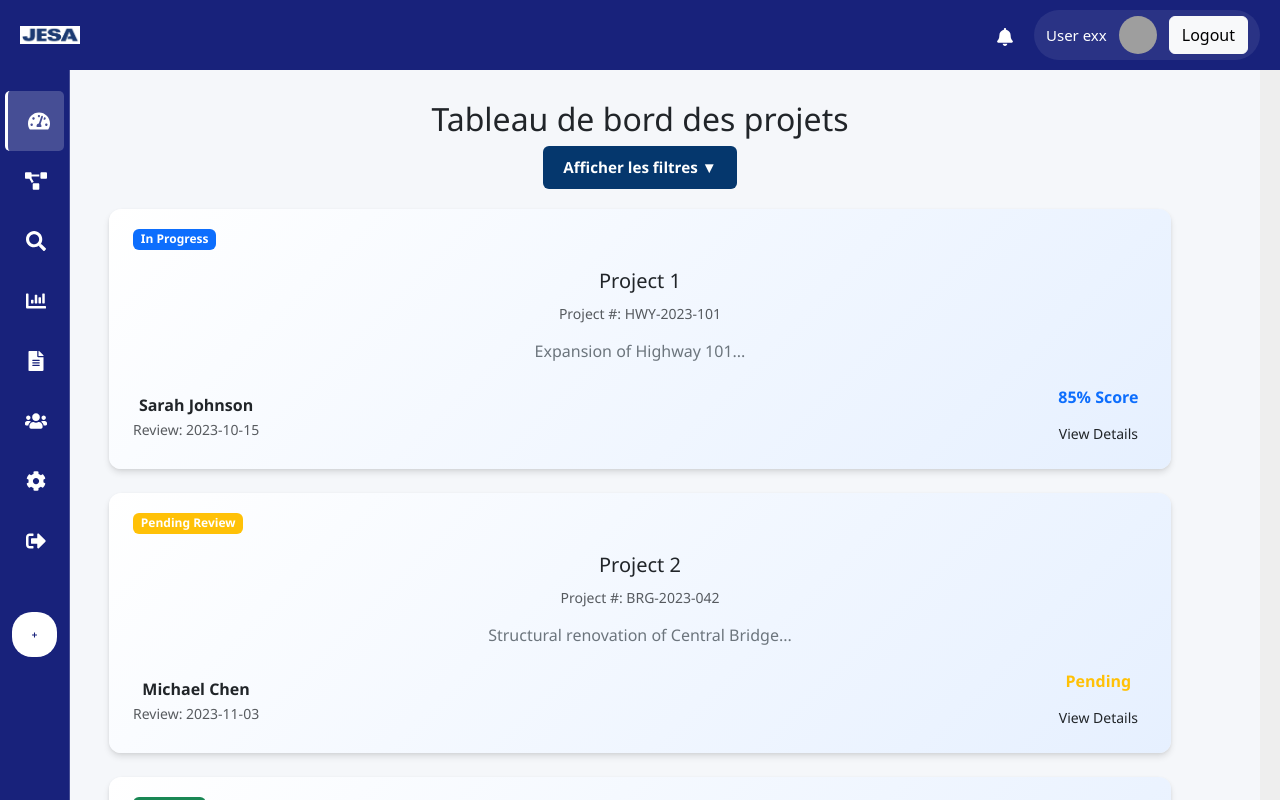
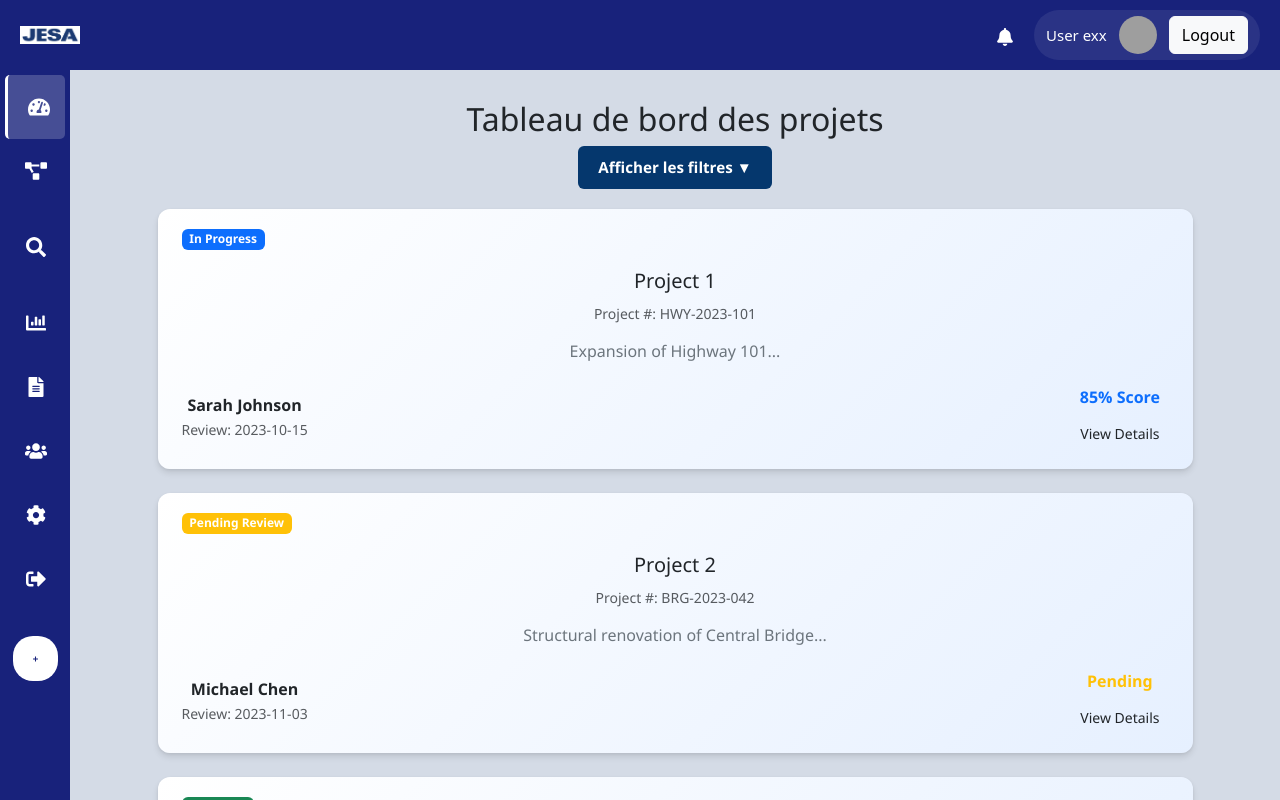
Before and after one commit to SaadGtite/JESA_Proj, a React (Create React App) app in the folder Front-end/: page /home in a window 1280 px wide. Shown: the top 800 px of the page. Built offline with nearby package versions, Linux system fonts and the light colour scheme; grey boxes are pictures that could not be loaded.

Commit message:
fron-ent v4

```diff
--- a/Front-end/package.json
+++ b/Front-end/package.json
@@ -3,6 +3,7 @@
   "version": "0.1.0",
   "private": true,
   "dependencies": {
+    "@tailwindcss/cli": "^4.1.11",
     "@testing-library/dom": "^10.4.0",
     "@testing-library/jest-dom": "^6.6.3",
     "@testing-library/react": "^16.3.0",
@@ -12,6 +13,7 @@
     "react-icons": "^5.5.0",
     "react-router-dom": "^7.6.3",
     "react-scripts": "5.0.1",
+    "tailwindcss": "^4.1.11",
     "web-vitals": "^2.1.4"
   },
   "scripts": {
--- a/Front-end/src/components/Sidebar.css
+++ b/Front-end/src/components/Sidebar.css
@@ -1,19 +1,22 @@
+/* Prevent horizontal scrolling on the whole page */
+html, body {
+  width: 100%;
+  overflow-x: hidden;
+  margin: 0;
+  padding: 0;
+  box-sizing: border-box;
+}
+
 .sidebar {
   position: fixed;
-  top: 70px; /* height of your topbar */
+  top: 70px;
   left: 0;
   width: 70px;
-  height: calc(100vh - 70px); /* full height minus topbar */
+  height: calc(100vh - 70px); /* fill from under topbar to bottom */
   background-color: #18227b;
   backdrop-filter: blur(10px);
   color: white;
   transition: width 0.3s;
-  overflow: hidden;
-  display: flex;
-  flex-direction: column;
-  align-items: center;
-  padding-top: 1rem;
-  border-right: 1px solid rgba(255, 255, 255, 0.2);
   z-index: 999; /* ensure it's above content but below topbar */
 }
 
@@ -50,6 +53,17 @@
   display: flex;
   height: calc(100vh - 70px); /* full height minus topbar */
   width: 100%;
+  margin: 0;
+  padding: 0;
+  box-sizing: border-box;
+  overflow-x: hidden;
+}
+
+.app-container.sidebar-expanded .sidebar {
+  width: 240px;
+  align-items: flex-start;
+  padding-left: 20px;
+  background-color: #18227b; /* solid blue */
 }
 
 /* Sidebar styles already defined, keep them */
@@ -59,14 +73,25 @@
   flex: 1;
   display: flex;
   flex-direction: column;
-  align-items: center;         /* horizontal centering */
-  justify-content: center;     /* vertical centering */
-  padding: 90px 20px 20px 20px;
-  min-height: calc(100vh - 70px);
-  background-color: #eeeeee;
+  align-items: stretch;
+  justify-content: flex-start;
+  height: 100%;
+  min-width: 0;
+  min-height: 0;
+  padding: 0;
+  background: #d4dbe6; /* <-- Set this to your main content background color */
   box-sizing: border-box;
+  overflow-y: auto;
+  overflow-x: hidden;
+  transition: margin-left 0.3s, background 0.3s;
+  margin-left: 70px; /* Default sidebar width */
 }
 
+/* When sidebar is expanded, increase margin-left */
+.sidebar:hover ~ .content-area,
+.app-container.sidebar-expanded .content-area {
+  margin-left: 240px;
+}
 
 .sidebar-menu li {
   display: flex;
@@ -83,9 +108,20 @@
   border-radius: 5px;
 }
 
-.sidebar-menu span {
-  display: none;
-  white-space: nowrap;
+/* Hide text by default, but delay hiding to match sidebar collapse */
+.sidebar-menu span,
+.new-project-text {
+  opacity: 0;
+  visibility: hidden;
+  transition: opacity 0.2s 0.3s, visibility 0s 0.5s; /* delay opacity/visibility when collapsing */
+}
+
+/* Show text after sidebar expands */
+.sidebar:hover .sidebar-menu span,
+.sidebar:hover .new-project-text {
+  opacity: 1;
+  visibility: visible;
+  transition: opacity 0.2s 0.15s, visibility 0s 0s; /* fade in after expand */
 }
 
 .sidebar:hover .sidebar-menu span {
--- a/Front-end/src/components/Sidebar.js
+++ b/Front-end/src/components/Sidebar.js
@@ -42,7 +42,7 @@ const Sidebar = () => {
       case 'Dashboard':
         return <DashboardPage />;
       case 'Projects':
-        return <div className="content"><h2>Projects</h2><p>Manage your projects here.</p></div>;
+        return <div className="content "><h2>Projects</h2><p>Manage your projects here.</p></div>;
       case 'CRR Reviews':
         return <div className="content"><h2>CRR Reviews</h2><p>View and manage CRR reviews.</p></div>;
       case 'Analytics':
--- a/Front-end/src/index.css
+++ b/Front-end/src/index.css
@@ -1,3 +1,5 @@
+
+
 body {
   margin: 0;
   font-family: -apple-system, BlinkMacSystemFont, 'Segoe UI', 'Roboto', 'Oxygen',
--- a/Front-end/src/pages/Dashboard.css
+++ b/Front-end/src/pages/Dashboard.css
@@ -4,12 +4,13 @@
  align-items: center;
  justify-content: flex-start;
  width: 100%;
+ height: calc(100vh - 70px); /* always fill from topbar to bottom */
  box-sizing: border-box;
  padding: 30px;
- background-color: #f5f7fa;
- min-height: 100vh;
+ background-color: #d4dbe6;
  font-family: 'Segoe UI', sans-serif;
  text-align: center;
+ overflow-y: auto; /* allow scrolling if content is long */
 }
 
 /* ======== Titres ======== */
@@ -47,7 +48,7 @@
 /* ======== Section Filtres ======== */
 .filters-container {
  width: 100%;
- max-width: 1200px;
+ max-width: max-content;
  margin-bottom: 25px;
  text-align: left;
 }
--- a/Front-end/src/pages/Dashboard.js
+++ b/Front-end/src/pages/Dashboard.js
@@ -60,7 +60,7 @@ const Dashboard = () => {
 
  return (
   <div className="dashboard main-content">
-    <h2 className="dashboard-title">Tableau de bord des projets</h2>
+    <h2 className="dashboard-title h">Tableau de bord des projets</h2>
     <button
       className="filter-toggle-btn"
       onClick={() => setShowFilters(!showFilters)}
```
Also changed, not shown: 1 other file (tests, documents, lock files or other folders).
